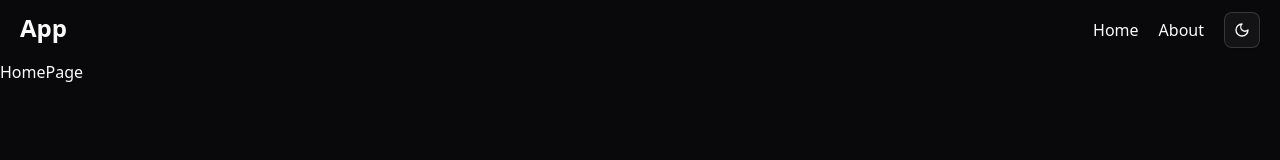
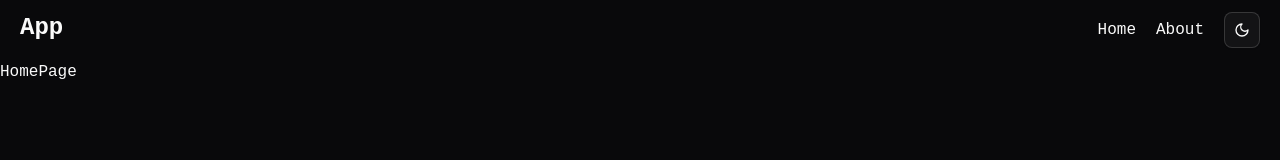
Before and after one commit to ilhuicatzi/Learning-Python, a React (Vite) app: page / in a window 1280 px wide. Shown: the top 160 px of the page. Built offline with nearby package versions, Linux system fonts and the light colour scheme.

Commit message:
add Inconsolata Variable font for improved typography

```diff
--- a/package.json
+++ b/package.json
@@ -10,6 +10,7 @@
     "preview": "vite preview"
   },
   "dependencies": {
+    "@fontsource-variable/inconsolata": "^5.2.5",
     "@radix-ui/react-dropdown-menu": "^2.1.12",
     "@radix-ui/react-slot": "^1.2.0",
     "@tailwindcss/vite": "^4.1.4",
--- a/src/index.css
+++ b/src/index.css
@@ -1,5 +1,6 @@
 @import "tailwindcss";
 @import "tw-animate-css";
+@import '@fontsource-variable/inconsolata';
 
 @custom-variant dark (&:is(.dark *));
 
@@ -110,6 +111,10 @@
   --sidebar-ring: oklch(0.552 0.016 285.938);
 }
 
+body {
+  font-family: 'Inconsolata Variable', monospace;
+}
+
 @layer base {
   * {
     @apply border-border outline-ring/50;
```
Also changed, not shown: 1 other file (tests, documents, lock files or other folders).
